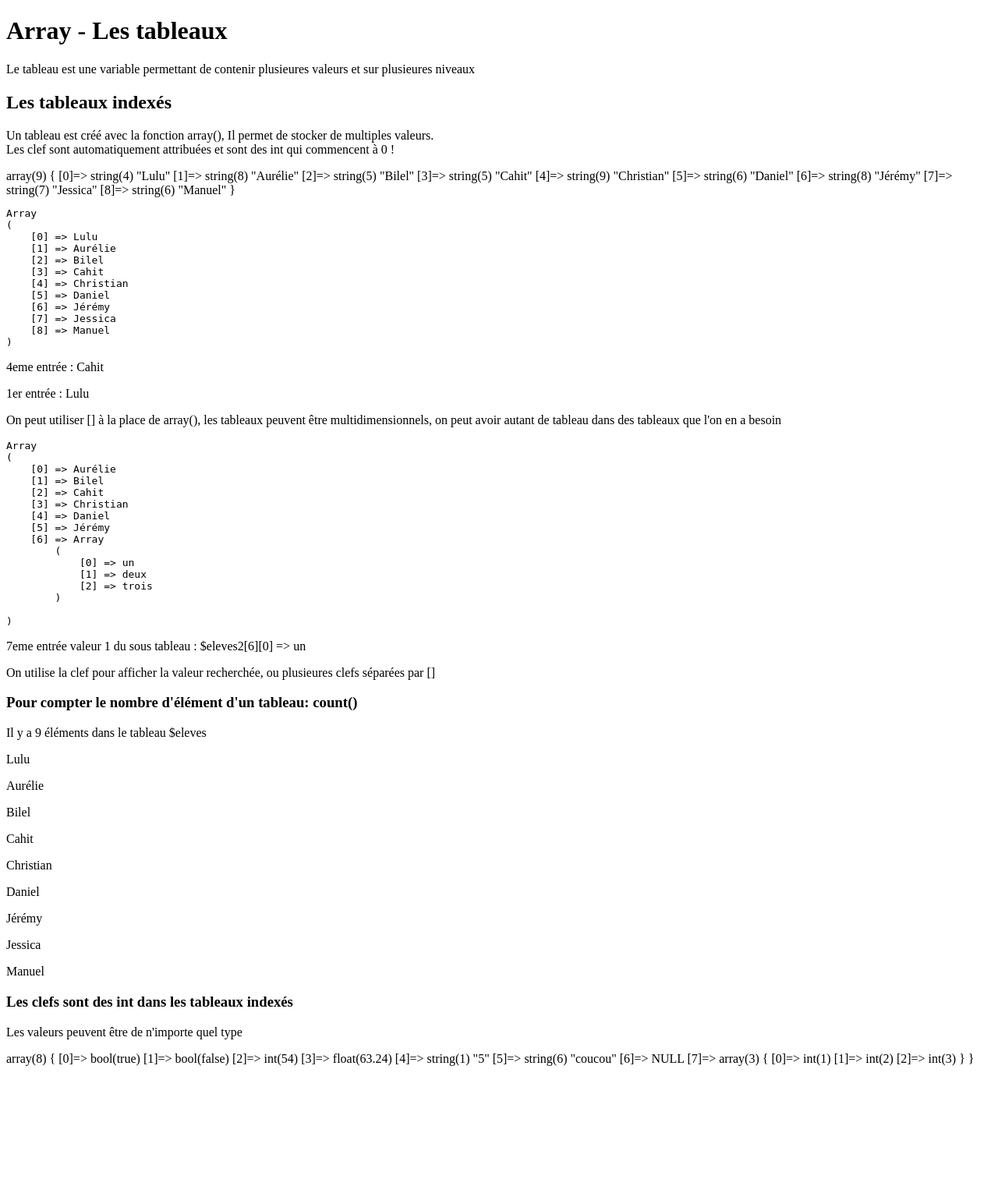
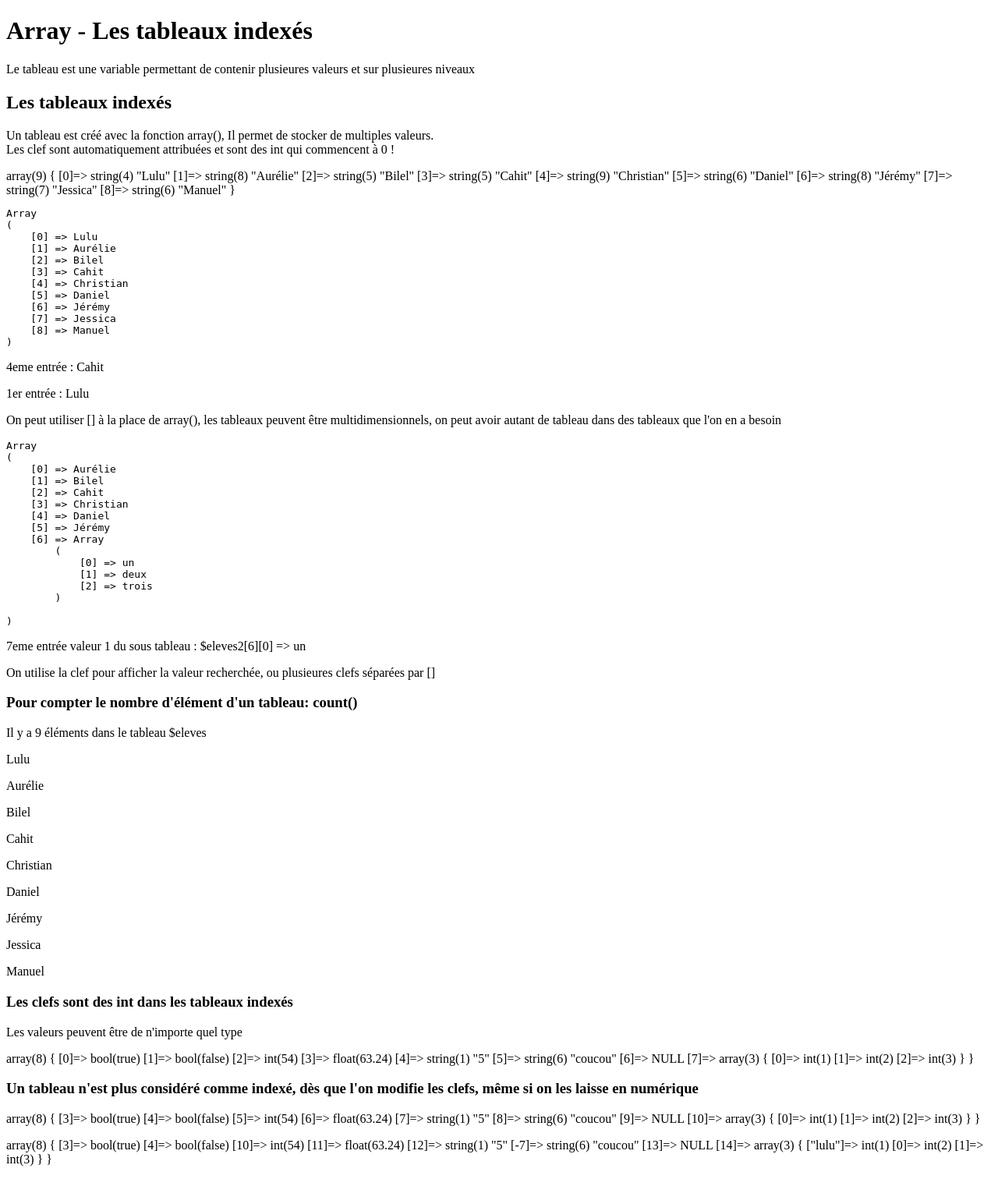
Before and after one commit to vicfir/base-php-2021, a PHP site: page /06-array.php in a window 1280 px wide. Shown: the whole page at 78% size. Before the commit the page ends 1367 px from the top, so only its background shows below. Run offline with PHP 8.4, Linux system fonts and the light colour scheme.

Commit message:
index array

```diff
--- a/06-array.php
+++ b/06-array.php
@@ -4,10 +4,10 @@
     <meta charset="UTF-8">
     <meta http-equiv="X-UA-Compatible" content="IE=edge">
     <meta name="viewport" content="width=device-width, initial-scale=1.0">
-    <title>Array - Les tableaux</title>
+    <title>Array - Les tableaux indexés</title>
 </head>
 <body>
-    <h1>Array - Les tableaux</h1>
+    <h1>Array - Les tableaux indexés</h1>
     <p>Le tableau est une variable permettant de contenir plusieures valeurs et sur plusieures niveaux</p>
     <h2>Les tableaux indexés</h2>
     <p>Un tableau est créé avec la fonction array(), Il permet de stocker de multiples valeurs.<br> Les clef sont automatiquement attribuées et sont des int qui commencent à 0 !</p>
@@ -85,6 +85,32 @@
     ];
     var_dump($arrayType);
     ?></p>
-
+    <h3>Un tableau n'est plus considéré comme indexé, dès que l'on modifie les clefs, même si on les laisse en numérique</h3>
+    <p><?php
+    $arrayType2 = [
+       3=> true,
+        false,
+        54,
+        63.24,
+        "5",
+        "coucou",
+        NULL,
+        [1,2,3],
+    ];
+    var_dump($arrayType2);
+    ?>
+    <p><?php
+    $arrayType3 = [
+       3=> true,
+        false,
+        10 => 54,
+        63.24,
+        "5",
+        -7 => "coucou",
+        NULL,
+        ["lulu"=>1,2,3],
+    ];
+    var_dump($arrayType3);
+    ?>
 </body>
 </html>
```
